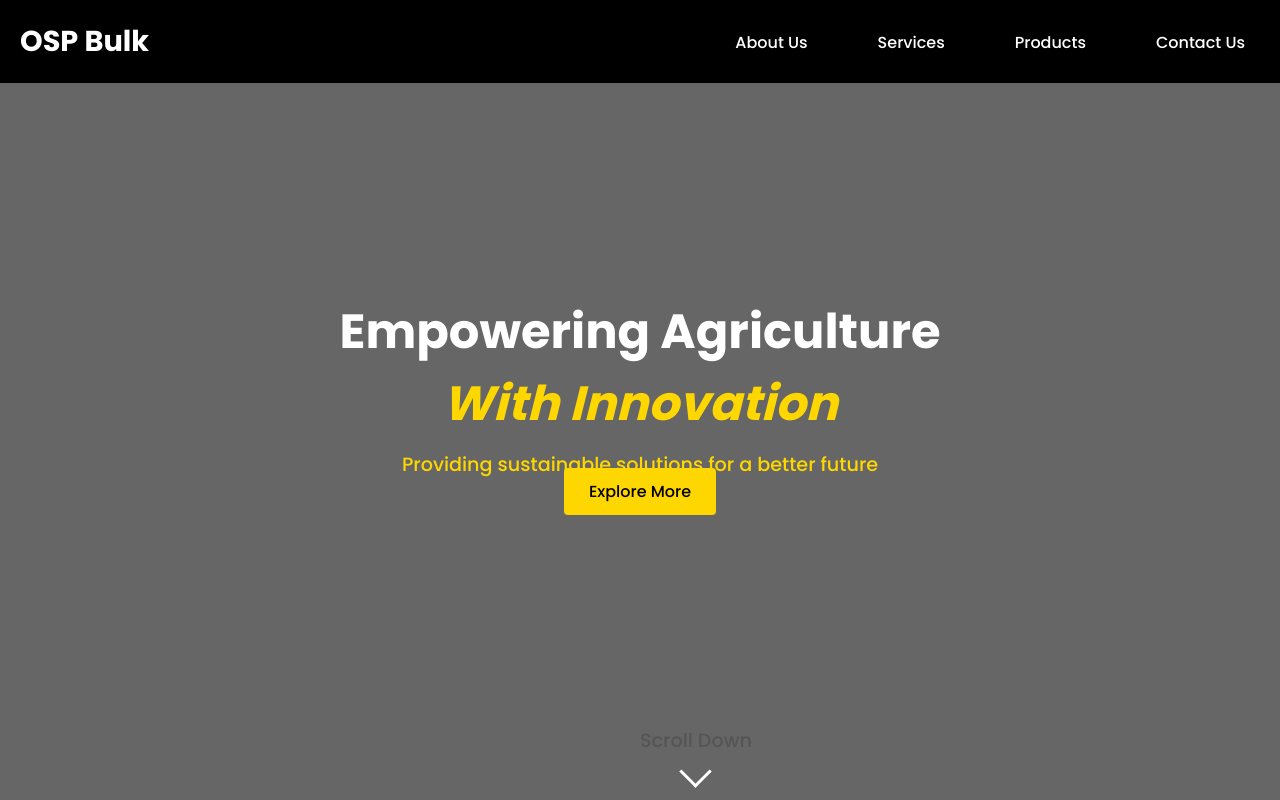
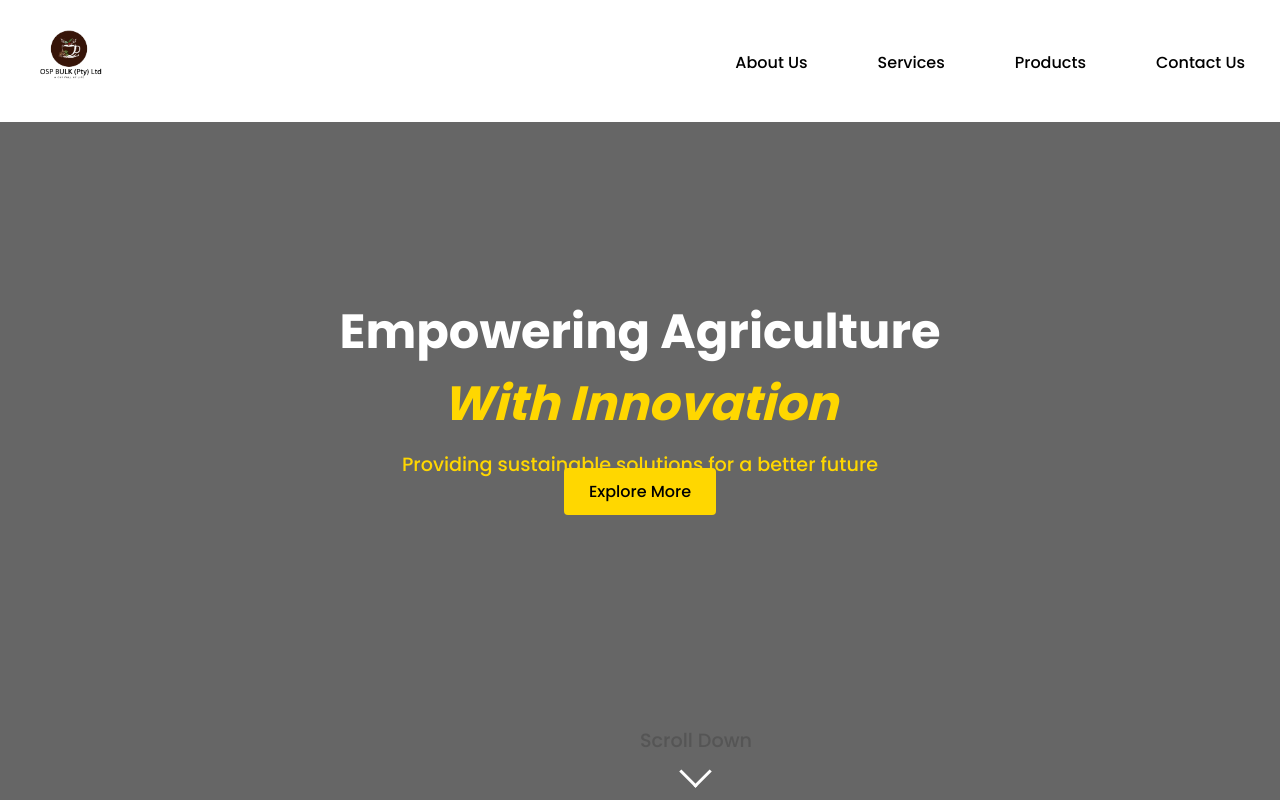
Before and after one commit to Mauwane98/ospbulk, a plain HTML site: page index.html in a window 1280 px wide. Shown: the top 800 px of the page. Drawn offline with Linux system fonts and the light colour scheme.

Commit message:
Added logo image to header and updated styling

```diff
--- a/css/styles.css
+++ b/css/styles.css
@@ -17,7 +17,7 @@ a {
 
 /* Header */
 header {
-    background-color: #000;
+    background-color: #ffffff;
     padding: 20px;
     position: fixed;
     width: 100%;
@@ -39,6 +39,11 @@ header {
     color: #fff;
 }
 
+.logo img {
+    max-height: 70px; /* Adjust the height as needed */
+    width: auto; /* Maintain aspect ratio */
+}
+
 .nav-links {
     list-style: none;
     display: flex;
@@ -52,7 +57,7 @@ header {
 }
 
 .nav-links a {
-    color: #fff;
+    color: #000000;
     padding: 10px 15px;
     border-radius: 4px;
     font-weight: 500;
@@ -62,7 +67,7 @@ header {
 
 .nav-links a:hover {
     background-color: #fff;
-    color: #000;
+    color: #efac05;
     transition: 0.3s;
 }
 
@@ -79,7 +84,7 @@ header {
 .menu-toggle .bar {
     width: 100%;
     height: 4px;
-    background-color: #fff;
+    background-color: #060606;
     border-radius: 5px;
 }
 
@@ -92,7 +97,7 @@ header {
     .nav-links {
         display: none;
         flex-direction: column;
-        background-color: #000;
+        background-color: #ffffff;
         position: absolute;
         top: 60px;
         right: 0;
--- a/index.html
+++ b/index.html
@@ -13,7 +13,9 @@
 <header>
     <nav class="navbar">
         <div class="logo">
-                <a href="index.html">OSP Bulk</a>
+            <a href="index.html">
+                <img src="images/logo.png" alt="OSP Bulk Logo" />
+            </a>
         </div>
         <ul class="nav-links">
             <li><a href="about.html">About Us</a></li>
@@ -29,6 +31,7 @@
         </div>
     </nav>
 </header>
+
 
     <!-- Hero Section with Animated Text -->
     <section class="hero">
```
Also changed, not shown: about.html (+3 -1 lines), contact.html (+3 -1 lines), products.html (+3 -1 lines), services.html (+3 -1 lines), images/logo.png (added). Lines whose indentation alone changed are shown as unchanged.
